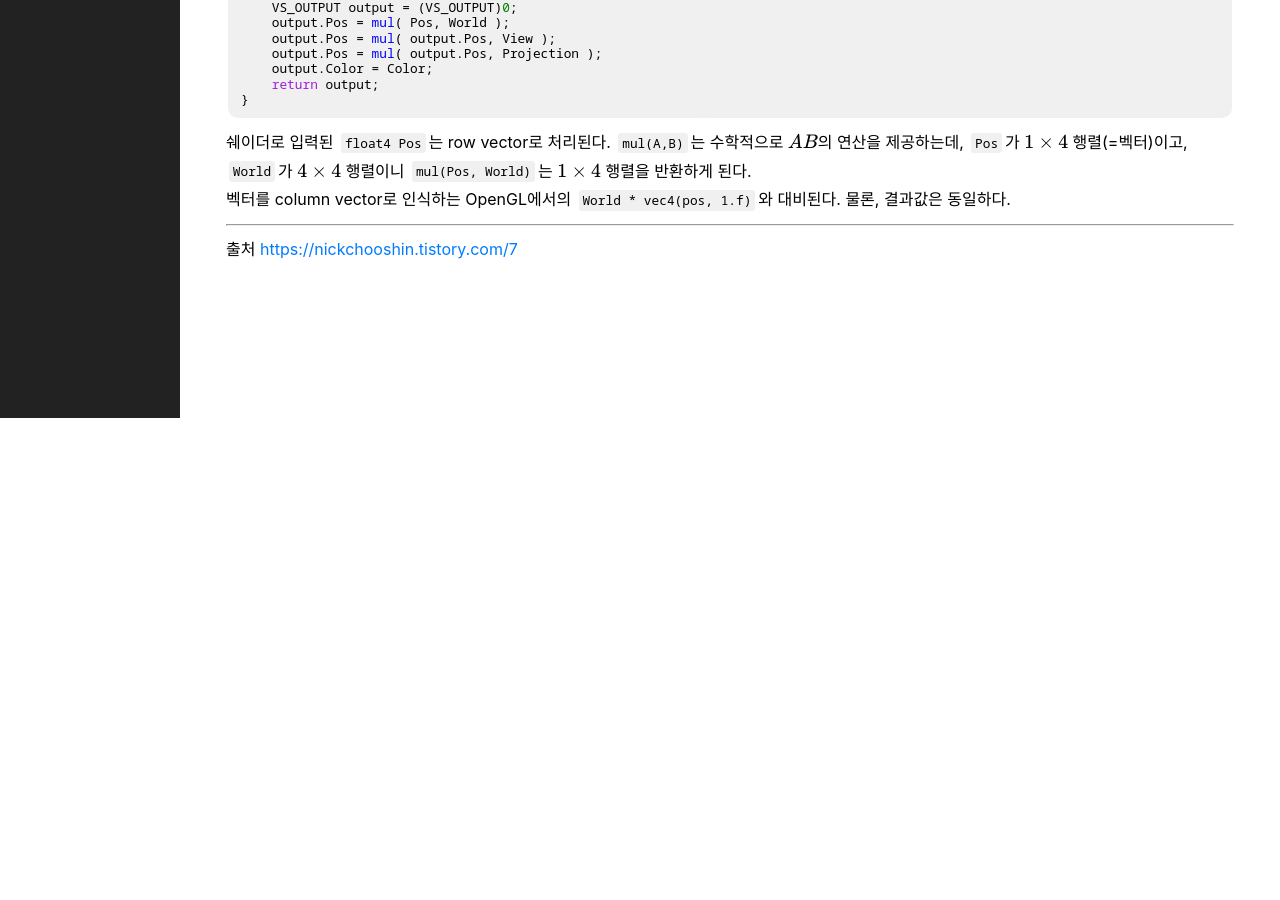
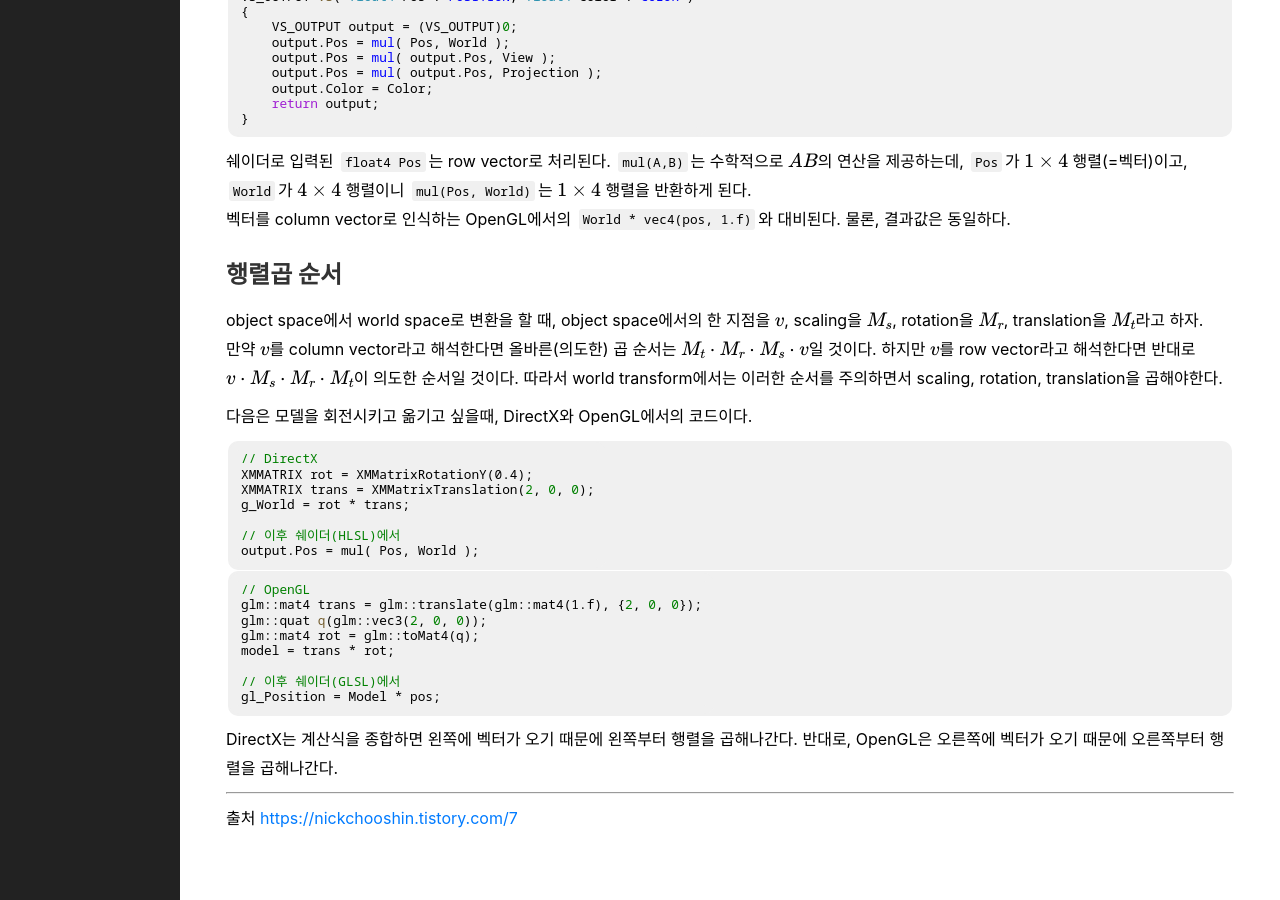
Before and after one commit to jiwon1304/jiwon1304.github.io, a Jekyll site: the page built from _posts/2025-02-06-3d-transformation.markdown, in a window 1280 px wide and 900 px high, scrolled down 1156 px. Built offline with Jekyll 4.4.1, drawn with Linux system fonts in a browser that asks for light colours; some web fonts are replaced; formulas are drawn with MathJax 3; before the commit the page ends 1574 px from its top, so only the background shows below that; some of the changed text lies outside the part shown.

Commit message:
순서 관련 추가

````diff
--- a/_posts/2025-02-06-3d-transformation.markdown
+++ b/_posts/2025-02-06-3d-transformation.markdown
@@ -6,8 +6,7 @@ tags: [directx]
 ---
 3D 모델(object space)이 화면(clip space)에 그려지기까지 세 번의 transform이 존재한다.
 `[object space]` -> `(world transform)` -> `[world space]` -> `(view transform)` -> `[camera space]` -> `(projection transform)` -> `[clip space]`
-
-3D 공간에서 그리므로 4차원의 Homogeneous Coordinate를 이용해서 변환한다.
+3D 공간에서 그리므로 4차원의 Homogeneous Coordinate를 이용해서 변환한다. Direct3D에서는 어떻게 진행되는지에 대해서 간단하게 정리해보았다.
 
 # View Transform
 여기서 view transform의 새로운 좌표축 $u,v,w$에 대한 변환 행렬은 `eye(position)`, `at(focus)`, `up(0,1,0)` vector를 통해 얻을 수 있다. Direct3D는 왼손 좌표계이니까 `LH`를 쓴다.
@@ -54,6 +53,33 @@ VS_OUTPUT VS( float4 Pos : POSITION, float4 Color : COLOR )
 쉐이더로 입력된 `float4 Pos`는 row vector로 처리된다. `mul(A,B)`는 수학적으로 $AB$의 연산을 제공하는데, `Pos`가 $1 \times 4$ 행렬(=벡터)이고, `World`가 $4 \times 4$ 행렬이니 `mul(Pos, World)`는 $1 \times 4$ 행렬을 반환하게 된다.
 벡터를 column vector로 인식하는 OpenGL에서의 `World * vec4(pos, 1.f)`와 대비된다. 물론, 결과값은 동일하다.
 
+# 행렬곱 순서
+object space에서 world space로 변환을 할 때, object space에서의 한 지점을 $v$, scaling을 $M_s$, rotation을 $M_r$, translation을 $M_t$라고 하자.
+만약 $v$를 column vector라고 해석한다면 올바른(의도한) 곱 순서는 $M_t\cdot M_r\cdot M_s\cdot v$일 것이다. 하지만 $v$를 row vector라고 해석한다면 반대로 $v\cdot M_s\cdot M_r\cdot M_t$이 의도한 순서일 것이다. 따라서 world transform에서는 이러한 순서를 주의하면서 scaling, rotation, translation을 곱해야한다.
+
+다음은 모델을 회전시키고 옮기고 싶을때,  DirectX와 OpenGL에서의 코드이다.
+```cpp
+// DirectX
+XMMATRIX rot = XMMatrixRotationY(0.4);
+XMMATRIX trans = XMMatrixTranslation(2, 0, 0);
+g_World = rot * trans;
+
+// 이후 쉐이더(HLSL)에서
+output.Pos = mul( Pos, World );
+```
+```cpp
+// OpenGL
+glm::mat4 trans = glm::translate(glm::mat4(1.f), {2, 0, 0});
+glm::quat q(glm::vec3(2, 0, 0));
+glm::mat4 rot = glm::toMat4(q);
+model = trans * rot;
+
+// 이후 쉐이더(GLSL)에서
+gl_Position = Model * pos;
+```
+
+DirectX는 계산식을 종합하면 왼쪽에 벡터가 오기 때문에 왼쪽부터 행렬을 곱해나간다. 반대로, OpenGL은 오른쪽에 벡터가 오기 때문에 오른쪽부터 행렬을 곱해나간다.
+
 ---
 출처
 <https://nickchooshin.tistory.com/7>
````
